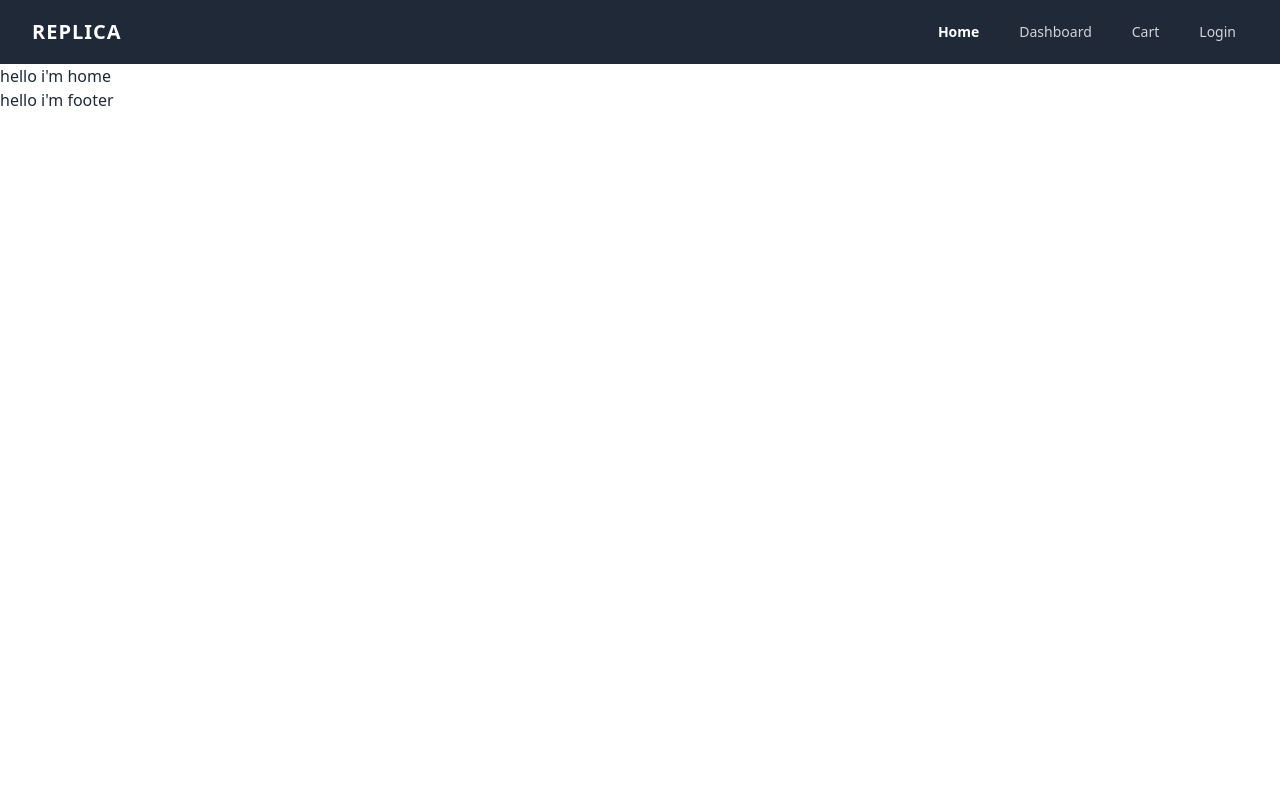
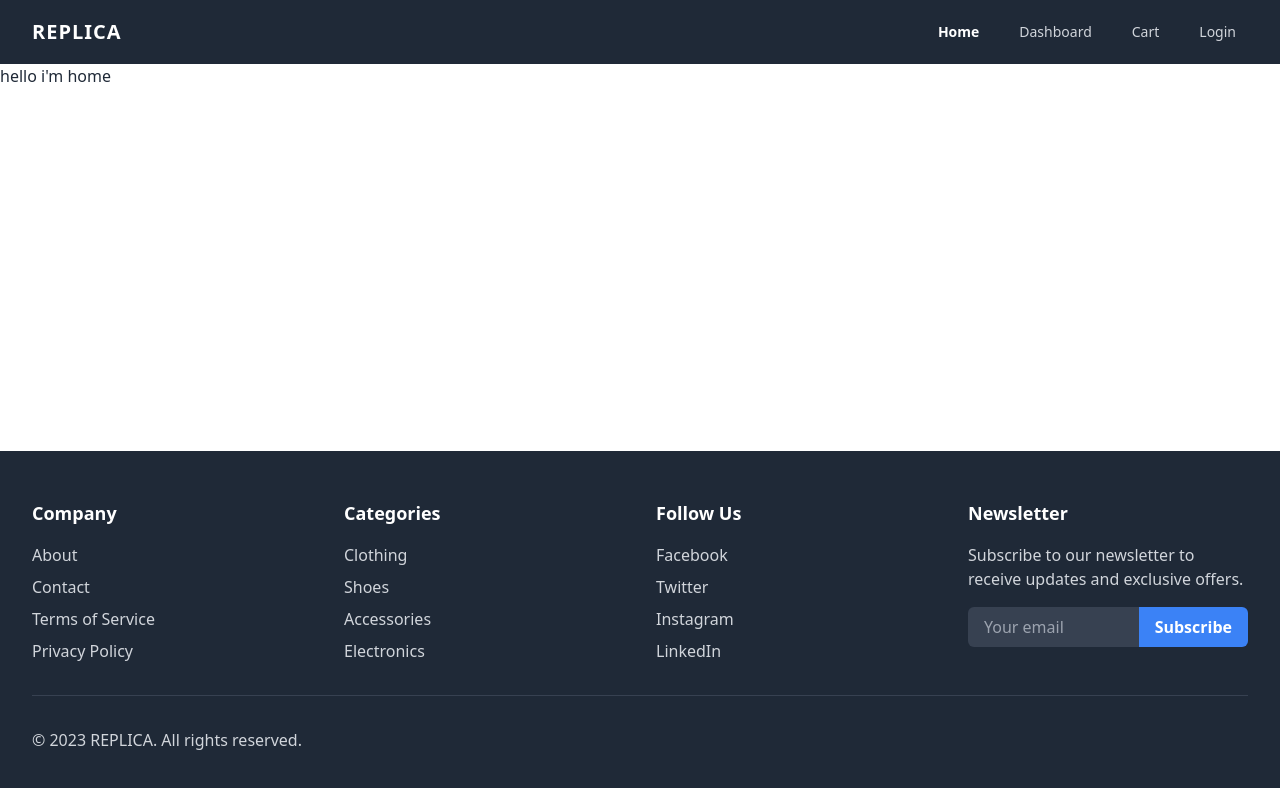
Before and after one commit to dev-maruful/REPLIQ-eCommerce-client, a React (Vite) app: page / in a window 1280 px wide. Shown: the top 788 px of the page. Built offline with nearby package versions, Linux system fonts and the light colour scheme.

Commit message:
footer design done

```diff
--- a/src/components/Footer.jsx
+++ b/src/components/Footer.jsx
@@ -1,7 +1,115 @@
 import React from "react";
 
 const Footer = () => {
-  return <div>hello i'm footer</div>;
+  return (
+    <footer className="bg-gray-800">
+      <div className="max-w-7xl mx-auto py-12 px-4 sm:px-6 lg:px-8">
+        <div className="grid grid-cols-1 md:grid-cols-2 lg:grid-cols-4 gap-8">
+          <div className="col-span-1">
+            <h3 className="text-white text-lg font-bold">Company</h3>
+            <ul className="mt-4 space-y-2">
+              <li>
+                <a href="#" className="text-gray-300 hover:text-white">
+                  About
+                </a>
+              </li>
+              <li>
+                <a href="#" className="text-gray-300 hover:text-white">
+                  Contact
+                </a>
+              </li>
+              <li>
+                <a href="#" className="text-gray-300 hover:text-white">
+                  Terms of Service
+                </a>
+              </li>
+              <li>
+                <a href="#" className="text-gray-300 hover:text-white">
+                  Privacy Policy
+                </a>
+              </li>
+            </ul>
+          </div>
+          <div className="col-span-1">
+            <h3 className="text-white text-lg font-bold">Categories</h3>
+            <ul className="mt-4 space-y-2">
+              <li>
+                <a href="#" className="text-gray-300 hover:text-white">
+                  Clothing
+                </a>
+              </li>
+              <li>
+                <a href="#" className="text-gray-300 hover:text-white">
+                  Shoes
+                </a>
+              </li>
+              <li>
+                <a href="#" className="text-gray-300 hover:text-white">
+                  Accessories
+                </a>
+              </li>
+              <li>
+                <a href="#" className="text-gray-300 hover:text-white">
+                  Electronics
+                </a>
+              </li>
+            </ul>
+          </div>
+          <div className="col-span-1">
+            <h3 className="text-white text-lg font-bold">Follow Us</h3>
+            <ul className="mt-4 space-y-2">
+              <li>
+                <a href="#" className="text-gray-300 hover:text-white">
+                  Facebook
+                </a>
+              </li>
+              <li>
+                <a href="#" className="text-gray-300 hover:text-white">
+                  Twitter
+                </a>
+              </li>
+              <li>
+                <a href="#" className="text-gray-300 hover:text-white">
+                  Instagram
+                </a>
+              </li>
+              <li>
+                <a href="#" className="text-gray-300 hover:text-white">
+                  LinkedIn
+                </a>
+              </li>
+            </ul>
+          </div>
+          <div className="col-span-1">
+            <h3 className="text-white text-lg font-bold">Newsletter</h3>
+            <p className="mt-4 text-gray-300">
+              Subscribe to our newsletter to receive updates and exclusive
+              offers.
+            </p>
+            <form className="mt-4">
+              <div className="flex">
+                <input
+                  type="email"
+                  placeholder="Your email"
+                  className="px-4 py-2 rounded-l-md focus:outline-none focus:ring-2 focus:ring-blue-500 w-full bg-gray-700 text-gray-300"
+                />
+                <button
+                  type="submit"
+                  className="bg-blue-500 hover:bg-blue-600 text-white font-semibold px-4 py-2 rounded-r-md focus:outline-none focus:ring-2 focus:ring-blue-500"
+                >
+                  Subscribe
+                </button>
+              </div>
+            </form>
+          </div>
+        </div>
+        <hr className="mt-8 border-gray-700" />
+        <p className="text-gray-300 mt-8">
+          © 2023 REPLICA. All rights reserved.
+        </p>
+      </div>
+    </footer>
+  );
 };
 
 export default Footer;
--- a/src/layouts/Main.jsx
+++ b/src/layouts/Main.jsx
@@ -5,11 +5,13 @@ import Footer from "../components/Footer";
 
 const Main = () => {
   return (
-    <div>
+    <>
       <Navbar></Navbar>
-      <Outlet></Outlet>
+      <div className="min-h-[calc(100vh-413px)]">
+        <Outlet></Outlet>
+      </div>
       <Footer></Footer>
-    </div>
+    </>
   );
 };
 
```
